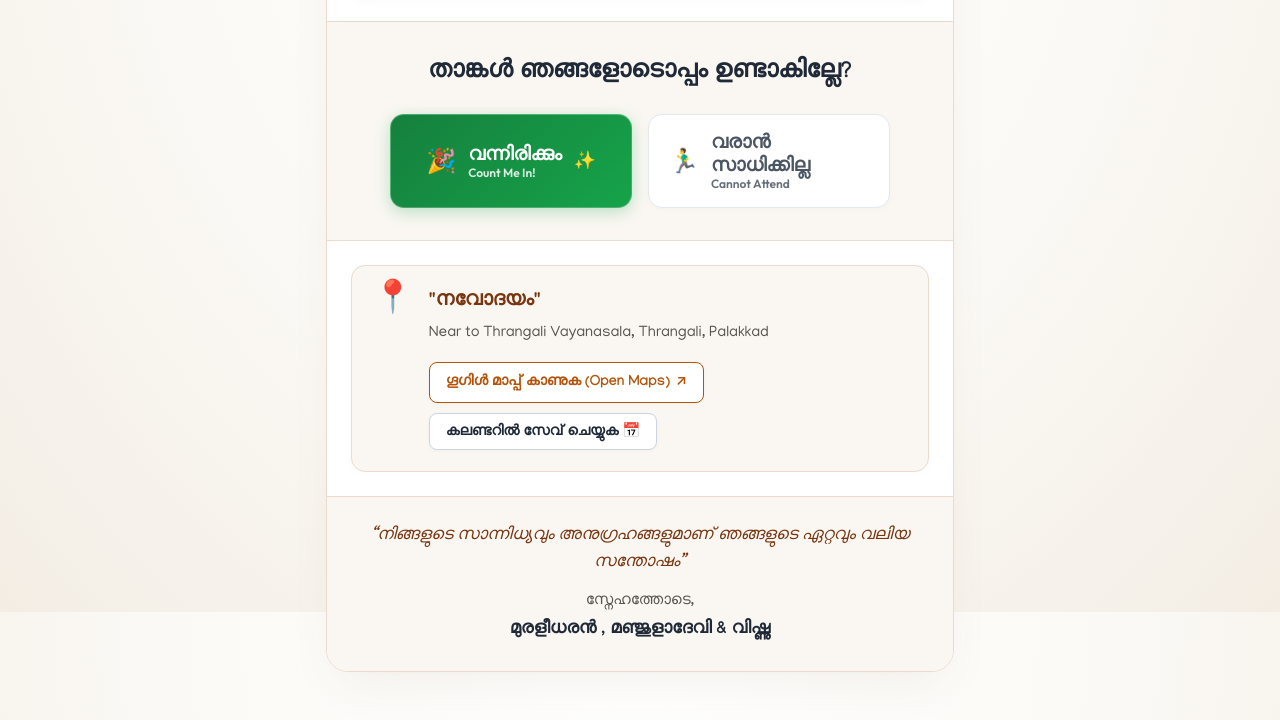
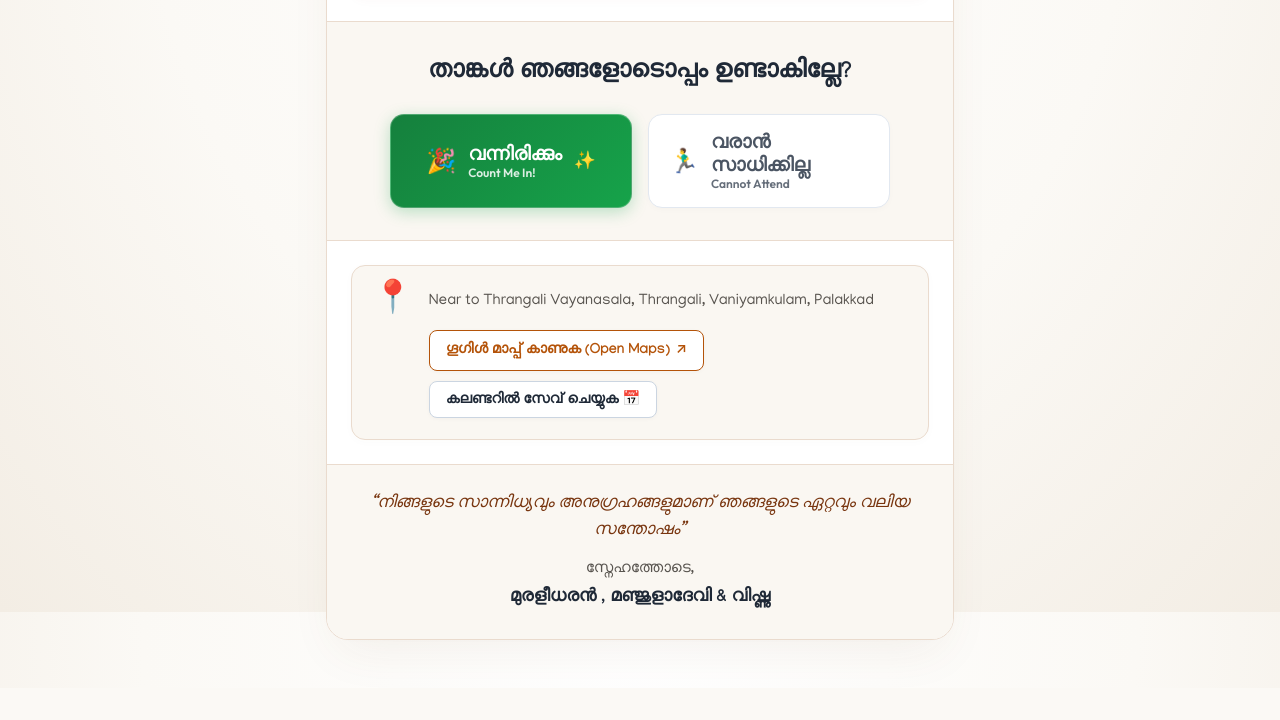
Before and after one commit to vishnu-pricesenz/house-warming, a plain HTML site: page index.html in a window 1280 px wide. Shown: the part 988-1708 px from the top of the page. After the commit the page ends 1676 px from the top, so only its background shows below. Drawn offline with nearby package versions, Linux system fonts and the light colour scheme; a web font is replaced by a local one.

Commit message:
Updated website

```diff
--- a/index.html
+++ b/index.html
@@ -172,8 +172,8 @@
         <div class="location-card">
           <div class="loc-pin">📍</div>
           <div class="loc-details">
-            <h3 class="venue-name">"നവോദയം"</h3>
-            <p class="venue-address">Near to Thrangali Vayanasala, Thrangali, Palakkad</p>
+            <h3 class="venue-name"></h3>
+            <p class="venue-address">Near to Thrangali Vayanasala, Thrangali, Vaniyamkulam, Palakkad</p>
             <div class="loc-actions">
               <a href="https://maps.app.goo.gl/kHJzTRuwn5Jd7pJ28" target="_blank" rel="noopener noreferrer"
                 class="btn-link">
```
Also changed, not shown: 1 other file.
